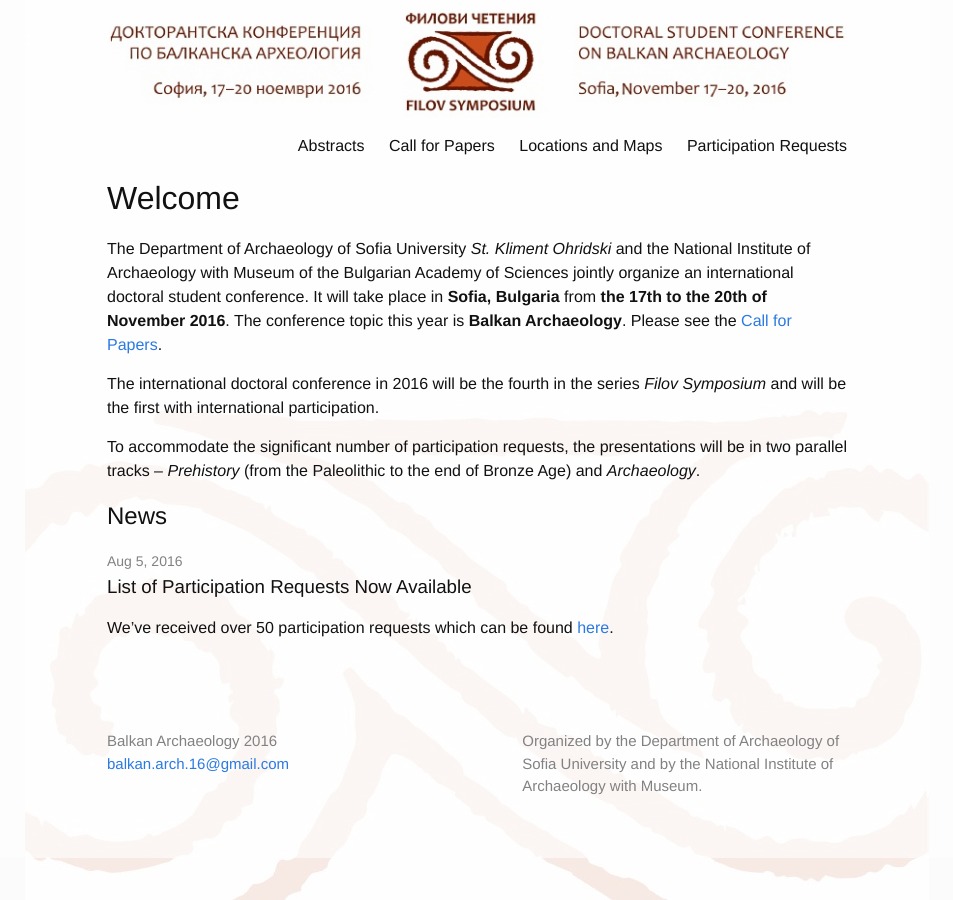
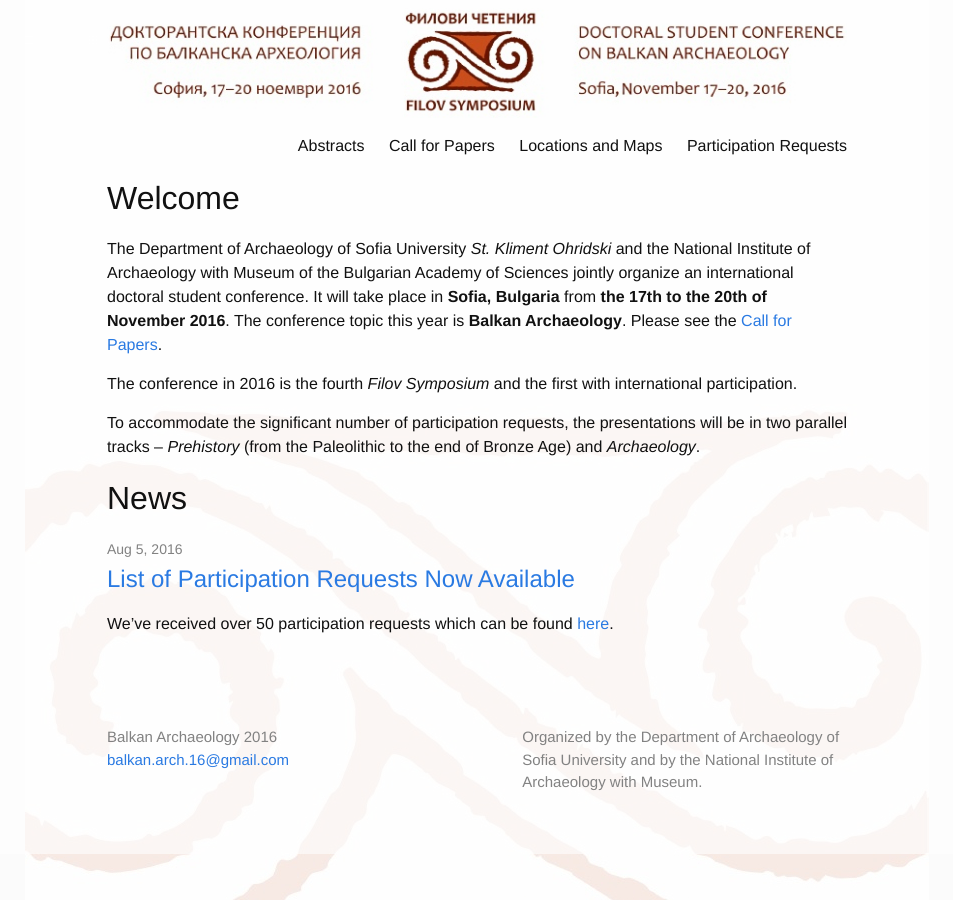
Before and after one commit to balkan-archaeology/balkan-archaeology.github.io, a Jekyll site: the page built from index.md, in a window 1280 px wide. Shown: the whole page, without its empty margins (163-1116 px from the left). Built offline with Jekyll 4.4.1, drawn with Linux system fonts in a browser that asks for light colours.

Commit message:
Update index file to show news better now that we have some.

```diff
--- a/index.md
+++ b/index.md
@@ -11,15 +11,14 @@ from **the 17th to the 20th of November 2016**. The conference topic
 this year is **Balkan Archaeology**. Please see the [Call for
 Papers](/call-for-papers/).
 
-The international doctoral conference in 2016 will be the fourth in
-the series *Filov Symposium* and will be the first with international
-participation.
+The conference in 2016 is the fourth *Filov Symposium* and the first
+with international participation.
 
 To accommodate the significant number of participation requests, the
 presentations will be in two parallel tracks -- *Prehistory* (from
 the Paleolithic to the end of Bronze Age) and *Archaeology*.
 
-## News
+# News
 
 <div class="home">
   <ul class="post-list">
@@ -27,7 +26,7 @@ the Paleolithic to the end of Bronze Age) and *Archaeology*.
       <li>
         <span class="post-meta">{{ post.date | date: "%b %-d, %Y" }}</span>
 
-        <h3> {{ post.title }} </h3>
+        <h2> <a href="{{ post.url }}">{{ post.title }}</a> </h2>
         {{ post.content }}
       </li>
     {% endfor %}
```
